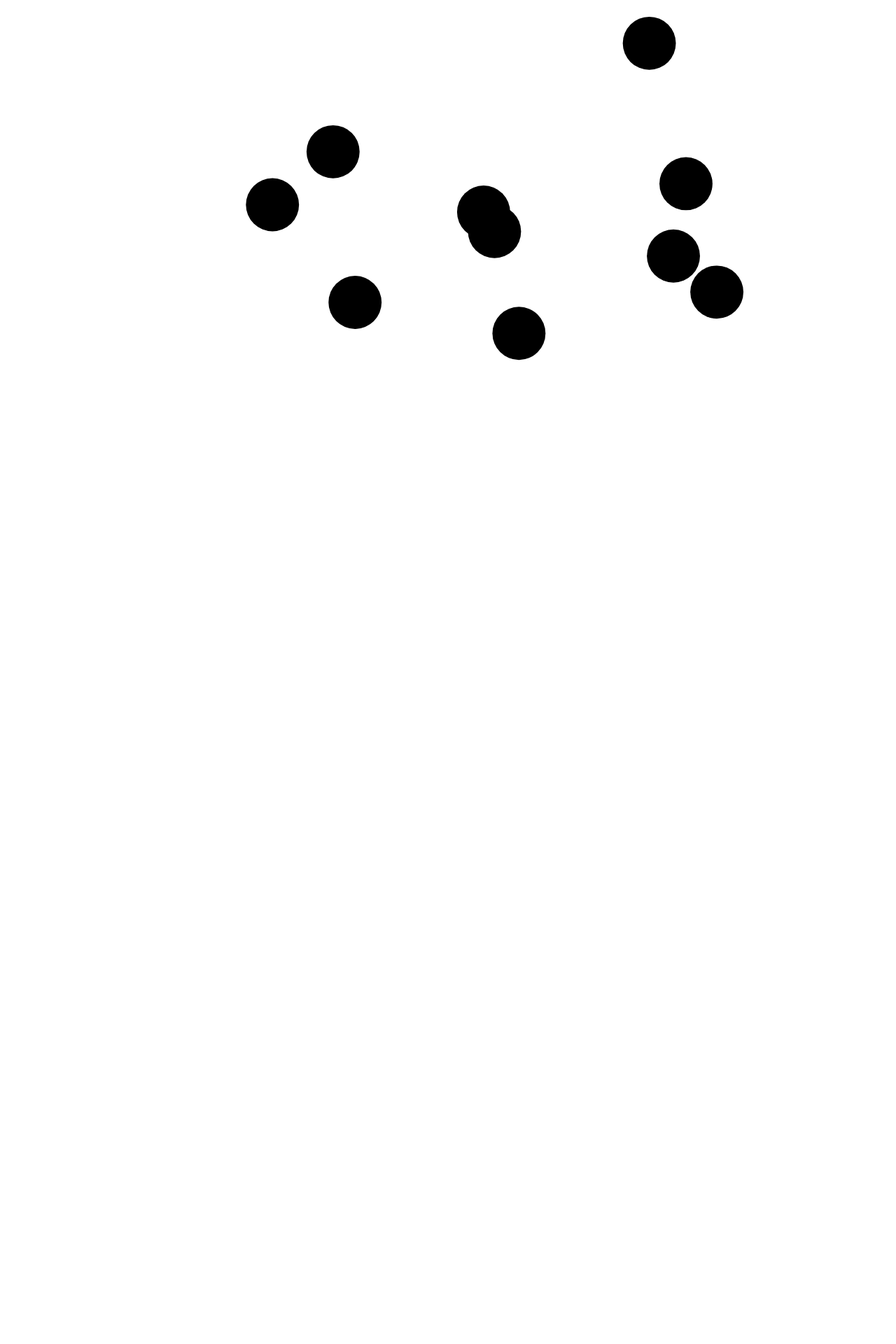
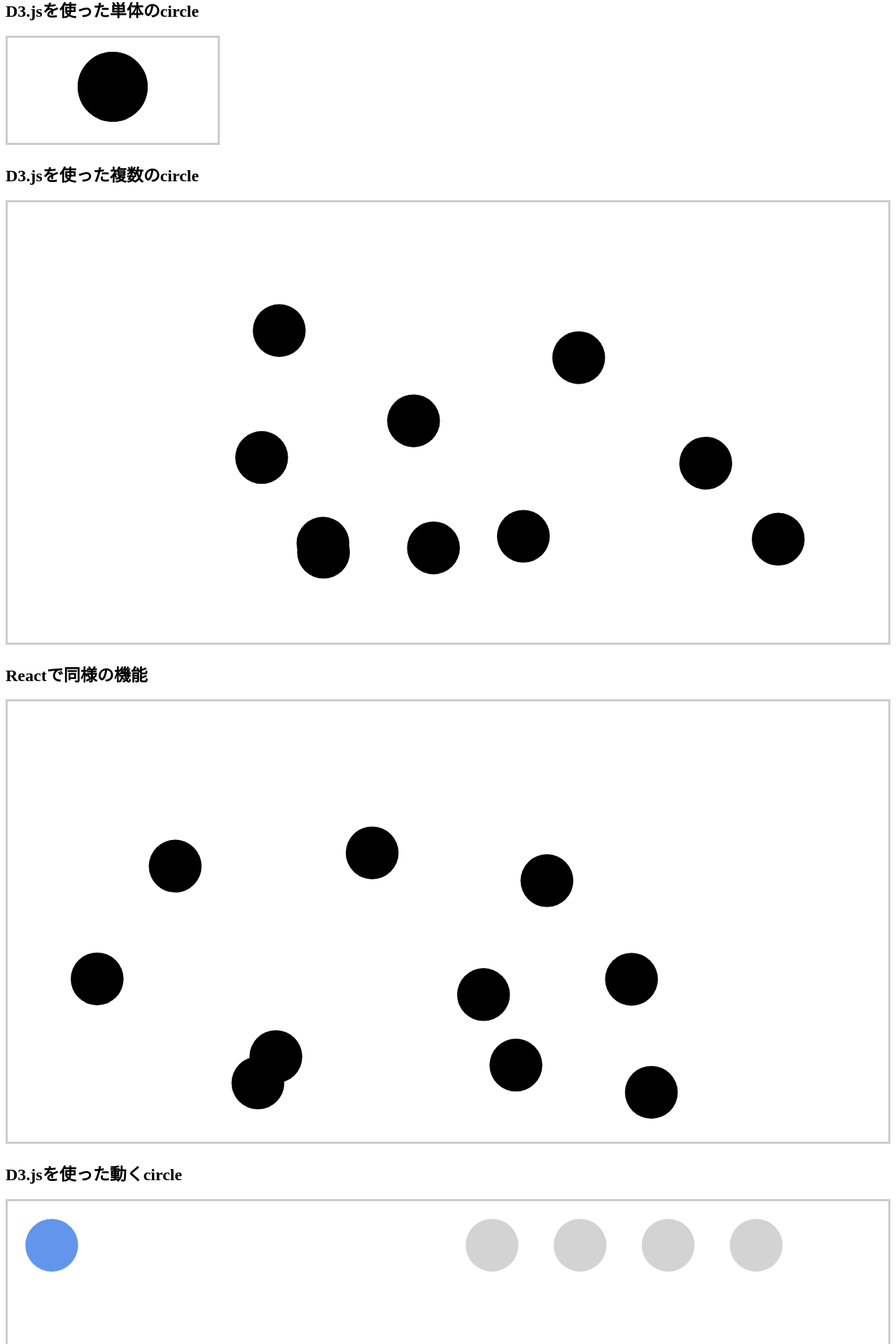
Before and after one commit to yo16/d3js_prac, a React (Vite) app in the folder prac_20241122_react/app-d3js/: page / in a window 1280 px wide. Shown: the part 93-2013 px from the top of the page at 70% size. Before the commit the page ends 800 px from the top, so only its background shows below. Built offline with nearby package versions, Linux system fonts and the light colour scheme.

Commit message:
add AnimatedCirclesD3

```diff
--- /dev/null
+++ b/prac_20241122_react/app-d3js/src/AnimatedCirclesD3.tsx
@@ -0,0 +1,70 @@
+import { useState, useRef, useEffect } from "react";
+import * as d3 from "d3";
+
+import useInterval from "./customHooks/useInterval";
+
+
+// 0からn-1のindexについて、表示するindexをランダムで決め、配列にする
+const generateCircles = (): number[] => {
+    const n = 10;
+    const ret: number[] = [];
+    for(let i=0; i<n; i++){
+        if (Math.random() > 0.5) {
+            ret.push(i);
+        }
+    }
+    return ret;
+}
+
+export const AnimatedCirclesD3 = () => {
+    const [visibleCircles, setVisibleCircles] = useState<number[]>(
+        generateCircles()
+    );
+    const refSvg = useRef<SVGSVGElement>(null);
+
+    useInterval(() => {
+        setVisibleCircles(generateCircles());
+    }, 1500);
+
+    useEffect(() => {
+        const svgElement = d3.select(refSvg.current);
+        svgElement.selectAll<SVGCircleElement, number>("circle")
+            .data<number>(visibleCircles, (d: number) => d)
+            .join(
+                enter => (
+                    enter.append("circle")
+                        .attr("cx", d => d * 10 + 5)
+                        .attr("cy", 20)
+                        .attr("r", 0)
+                        .attr("fill", "cornflowerblue")
+                        .call(enter => (
+                            enter.transition().duration(1200)
+                                .attr("cy", 5)
+                                .attr("r", 3)
+                                .style("opacity", 1)
+                        ))
+                ),
+                update => (
+                    update.attr("fill", "lightgrey")
+                ),
+                exit => (
+                    exit.attr("fill", "tomato")
+                        .call(exit => (
+                            exit.transition().duration(1200)
+                                .attr("cy",20)
+                                .attr("r", 0)
+                                .style("opacity", 1)
+                                .remove()
+                        ))
+                )
+            )
+        ;
+    }, [visibleCircles]);
+
+    return (
+        <svg
+            viewBox="0 0 100 20"
+            ref={ refSvg }
+        />
+    );
+};
--- a/prac_20241122_react/app-d3js/src/App.css
+++ b/prac_20241122_react/app-d3js/src/App.css
@@ -0,0 +1,3 @@
+svg {
+    border: 3px solid #ccc;
+}
--- a/prac_20241122_react/app-d3js/src/App.tsx
+++ b/prac_20241122_react/app-d3js/src/App.tsx
@@ -1,11 +1,21 @@
-/*import { Circle } from "./Circle"*/
-import { Circles } from "./Circles"
+import { CircleD3 } from "./CircleD3";
+import { CirclesD3 } from "./CirclesD3";
+import { CirclesReact } from "./CirclesReact";
+import { AnimatedCirclesD3 } from "./AnimatedCirclesD3";
 import './App.css'
 
 export function App() {
-  return (
-    <>
-      <Circles />
-    </>
-  )
+    return (
+        <>
+            <h1>ReactでD3.jsを使うサンプル</h1>
+            <h2>D3.jsを使った単体のcircle</h2>
+            <CircleD3 />
+            <h2>D3.jsを使った複数のcircle</h2>
+            <CirclesD3 />
+            <h2>Reactで同様の機能</h2>
+            <CirclesReact />
+            <h2>D3.jsを使った動くcircle</h2>
+            <AnimatedCirclesD3 />
+        </>
+    )
 }
--- a/prac_20241122_react/app-d3js/src/Circle.tsx
+++ b/prac_20241122_react/app-d3js/src/CircleD3.tsx
@@ -1,7 +1,9 @@
+/* D3.jsを使ったcircle */
+
 import * as d3 from "d3";
 import { useRef, useEffect } from "react";
 
-export const Circle = () => {
+export const CircleD3 = () => {
     const svgRef = useRef<SVGSVGElement | null>(null);
 
     useEffect(() => {
--- /dev/null
+++ b/prac_20241122_react/app-d3js/src/CirclesD3.tsx
@@ -0,0 +1,42 @@
+import { useState, useRef, useEffect } from "react";
+import * as d3 from "d3";
+import useInterval from "./customHooks/useInterval";
+
+// [x,y]の配列を、n個作る関数
+const generateDataset = (): number[][] => {
+    const n = 10;
+    return Array(n).fill(0).map(() => ([
+      Math.random() * 80 + 10,
+      Math.random() * 35 + 10,
+    ]))
+};
+export const CirclesD3 = () => {
+    // dataset
+    const [dataset, setDataset] = useState<number[][]>(
+        generateDataset()
+    );
+    const svgRef = useRef<SVGSVGElement | null>(null);
+
+    // 描画直前の処理（D3.jsを使う）
+    useEffect(() => {
+        const svgElement = d3.select(svgRef.current);
+        svgElement.selectAll("circle")
+            .data(dataset)
+            .join("circle")
+                .attr("cx", d => d[0])
+                .attr("cy", d => d[1])
+                .attr("r", 3)
+        ;
+    }, [dataset]);
+    // 定期的に更新
+    useInterval(() => {
+        const newDataset = generateDataset();
+        setDataset(newDataset);
+    }, 2000);
+    return (
+        <svg
+            viewBox="0 0 100 50"
+            ref={svgRef}
+        />
+    );
+}
--- a/prac_20241122_react/app-d3js/src/Circles.tsx
+++ b/prac_20241122_react/app-d3js/src/CirclesReact.tsx
@@ -12,7 +12,7 @@ const generateDataset = (): number[][] => {
     ]))
 };
 
-export const Circles = () => {
+export const CirclesReact = () => {
     // dataset
     const [dataset, setDataset] = useState<number[][]>(
         generateDataset()
```
